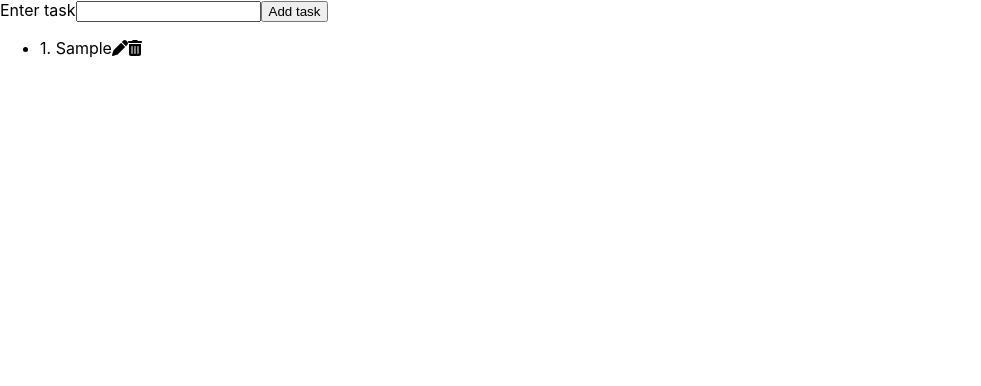
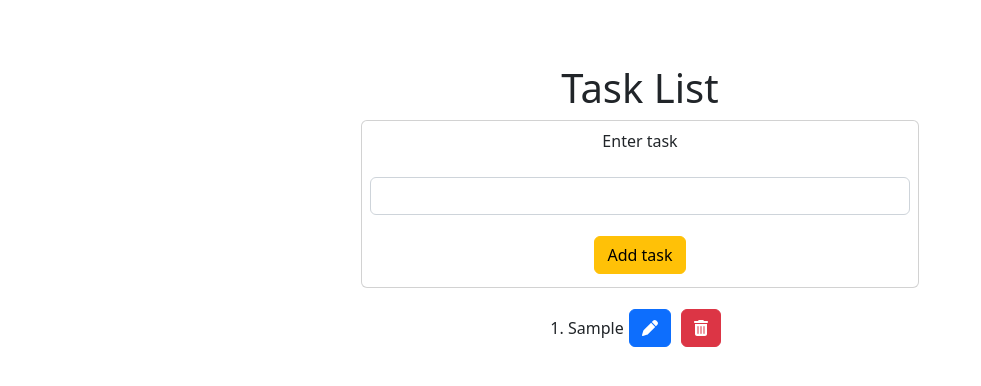
Before and after one commit to pmbechard/react-task-app, a React (Create React App) app: page / in a window 1280 px wide. Both pictures are taken after typing "Sample" into the empty fields and a click on the button "Add task". Shown: the top 386 px of the page, without its empty margins (0-981 px from the left). Built offline with nearby package versions, Linux system fonts and the light colour scheme; the HTML template or start-up script is replaced by a standard one.

Commit message:
Adds styling with bootstrap-react

```diff
--- a/package.json
+++ b/package.json
@@ -11,7 +11,9 @@
     "@testing-library/react": "^13.3.0",
     "@testing-library/user-event": "^13.5.0",
     "babel-plugin-macros": "^3.1.0",
+    "bootstrap": "^5.2.0",
     "react": "^18.2.0",
+    "react-bootstrap": "^2.4.0",
     "react-dom": "^18.2.0",
     "react-scripts": "5.0.1",
     "uniqid": "^5.4.0",
--- a/public/index.html
+++ b/public/index.html
@@ -10,34 +10,17 @@
       content="Web site created using create-react-app"
     />
     <link rel="apple-touch-icon" href="%PUBLIC_URL%/logo192.png" />
-    <!--
-      manifest.json provides metadata used when your web app is installed on a
-      user's mobile device or desktop. See https://developers.google.com/web/fundamentals/web-app-manifest/
-    -->
     <link rel="manifest" href="%PUBLIC_URL%/manifest.json" />
-    <!--
-      Notice the use of %PUBLIC_URL% in the tags above.
-      It will be replaced with the URL of the `public` folder during the build.
-      Only files inside the `public` folder can be referenced from the HTML.
-
-      Unlike "/favicon.ico" or "favicon.ico", "%PUBLIC_URL%/favicon.ico" will
-      work correctly both with client-side routing and a non-root public URL.
-      Learn how to configure a non-root public URL by running `npm run build`.
-    -->
+    <link
+      rel="stylesheet"
+      href="https://cdn.jsdelivr.net/npm/bootstrap@5.2.0-beta1/dist/css/bootstrap.min.css"
+      integrity="sha384-0evHe/X+R7YkIZDRvuzKMRqM+OrBnVFBL6DOitfPri4tjfHxaWutUpFmBp4vmVor"
+      crossorigin="anonymous"
+    />
     <title>React App</title>
   </head>
   <body>
     <noscript>You need to enable JavaScript to run this app.</noscript>
     <div id="root"></div>
-    <!--
-      This HTML file is a template.
-      If you open it directly in the browser, you will see an empty page.
-
-      You can add webfonts, meta tags, or analytics to this file.
-      The build step will place the bundled scripts into the <body> tag.
-
-      To begin the development, run `npm start` or `yarn start`.
-      To create a production bundle, use `npm run build` or `yarn build`.
-    -->
   </body>
 </html>
--- a/src/App.css
+++ b/src/App.css
@@ -1,38 +1,19 @@
-.App {
-  text-align: center;
-}
-
-.App-logo {
-  height: 40vmin;
-  pointer-events: none;
-}
-
-@media (prefers-reduced-motion: no-preference) {
-  .App-logo {
-    animation: App-logo-spin infinite 20s linear;
-  }
-}
-
-.App-header {
-  background-color: #282c34;
-  min-height: 100vh;
+.main-content {
   display: flex;
   flex-direction: column;
   align-items: center;
-  justify-content: center;
-  font-size: calc(10px + 2vmin);
-  color: white;
+  height: 100vh;
+  width: 100vw;
+  padding: 5vw;
 }
 
-.App-link {
-  color: #61dafb;
+ul {
+  list-style: none;
+  margin: 0;
+  padding-left: 0;
+  box-sizing: border-box;
 }
 
-@keyframes App-logo-spin {
-  from {
-    transform: rotate(0deg);
-  }
-  to {
-    transform: rotate(360deg);
-  }
+.btn {
+  margin: 5px;
 }
--- a/src/App.js
+++ b/src/App.js
@@ -2,6 +2,11 @@
 import React, { Component } from 'react';
 import uniqid from 'uniqid';
 import Overview from './components/Overview';
+import 'bootstrap/dist/css/bootstrap.min.css';
+import Button from 'react-bootstrap/Button';
+import Form from 'react-bootstrap/Form';
+import Card from 'react-bootstrap/Card';
+import Container from 'react-bootstrap/Container';
 
 class App extends Component {
   constructor() {
@@ -29,7 +34,7 @@
     if (this.state.editing) {
       const newTasks = this.state.tasks.map((task) => {
         if (task === this.state.editing)
-          task.text = e.target.parentNode.previousSibling.value;
+          task.text = e.target.parentNode.parentNode.previousSibling.value;
         return task;
       });
       this.setState({
@@ -61,19 +66,23 @@
   render() {
     const { tasks, task, editing } = this.state;
     return (
-      <div>
-        <div>
-          <form onSubmit={(e) => this.onSubmitTask(e)}>
-            <label htmlFor='taskInput'>Enter task</label>
-            <input
+      <Container className='jumbotron main-content'>
+        <h1>Task List</h1>
+        <Card className='text-center p-2 w-50'>
+          <Form onSubmit={(e) => this.onSubmitTask(e)}>
+            <Form.Label htmlFor='taskInput'>Enter task</Form.Label>
+            <Form.Control
+              className='mt-3 mb-3'
               type='text'
               id='taskInput'
               value={task.text}
               onChange={this.handleChange}
             />
-            <button type='submit'>Add task</button>
-          </form>
-        </div>
+            <button className='btn btn-warning' type='submit'>
+              Add task
+            </button>
+          </Form>
+        </Card>
         <div>
           <Overview
             tasks={tasks}
@@ -83,7 +92,7 @@
             editing={editing}
           />
         </div>
-      </div>
+      </Container>
     );
   }
 }
--- a/src/components/Overview.js
+++ b/src/components/Overview.js
@@ -4,45 +4,74 @@
   faPen,
   faCircleCheck,
 } from '@fortawesome/free-solid-svg-icons';
+import 'bootstrap/dist/css/bootstrap.min.css';
+import ListGroup from 'react-bootstrap/ListGroup';
+import ListGroupItem from 'react-bootstrap/ListGroupItem';
+import Button from 'react-bootstrap/Button';
 
 const Overview = (props) => {
   const { tasks, onDelete, onEdit, onSubmitTask, editing } = props;
 
   return (
-    <ul>
+    <ListGroup className='list-group-flush container mt-2'>
       {tasks.map((task, i) => {
         if (editing !== task) {
           return (
-            <li key={task.id}>
+            <ListGroupItem
+              as='li'
+              className='d-flex justify-content-between align-items-center list-group-item-action'
+              key={task.id}
+            >
+              <div className='ms-2 me-auto'>
+                <p style={{ display: 'inline' }}>
                   {i + 1}. {task.text}
+                </p>
+              </div>
+              <div>
+                <Button className='btn btn-primary'>
                   <FontAwesomeIcon
+                    className='pr-2'
                     icon={faPen}
                     onClick={(e) => onEdit(e, task.id)}
                   />
+                </Button>
+                <button className='btn btn-danger'>
+                  <FontAwesomeIcon
+                    className='pr-2'
+                    icon={faTrashCan}
+                    onClick={(e) => onDelete(e, task.id)}
+                  />
+                </button>
+              </div>
+            </ListGroupItem>
+          );
+        } else {
+          return (
+            <ListGroupItem
+              as='li'
+              className='d-flex justify-content-between align-items-center list-group-item-action'
+              key={task.id}
+            >
+              <div className='ms-2 me-auto'>
+                <input type='text' placeholder={task.text} />
+                <button className='btn btn-success'>
+                  <FontAwesomeIcon
+                    icon={faCircleCheck}
+                    onClick={(e) => onSubmitTask(e)}
+                  />
+                </button>
+                <button className='btn btn-danger'>
                   <FontAwesomeIcon
                     icon={faTrashCan}
                     onClick={(e) => onDelete(e, task.id)}
                   />
-            </li>
-          );
-        } else {
-          return (
-            <li key={task.id}>
-              {i + 1}.
-              <input type='text' placeholder={task.text} />
-              <FontAwesomeIcon
-                icon={faCircleCheck}
-                onClick={(e) => onSubmitTask(e)}
-              />
-              <FontAwesomeIcon
-                icon={faTrashCan}
-                onClick={(e) => onDelete(e, task.id)}
-              />
-            </li>
+                </button>
+              </div>
+            </ListGroupItem>
           );
         }
       })}
-    </ul>
+    </ListGroup>
   );
 };
 
```
Also changed, not shown: 1 other file (tests, documents, lock files or other folders). Lines whose indentation alone changed are shown as unchanged.
